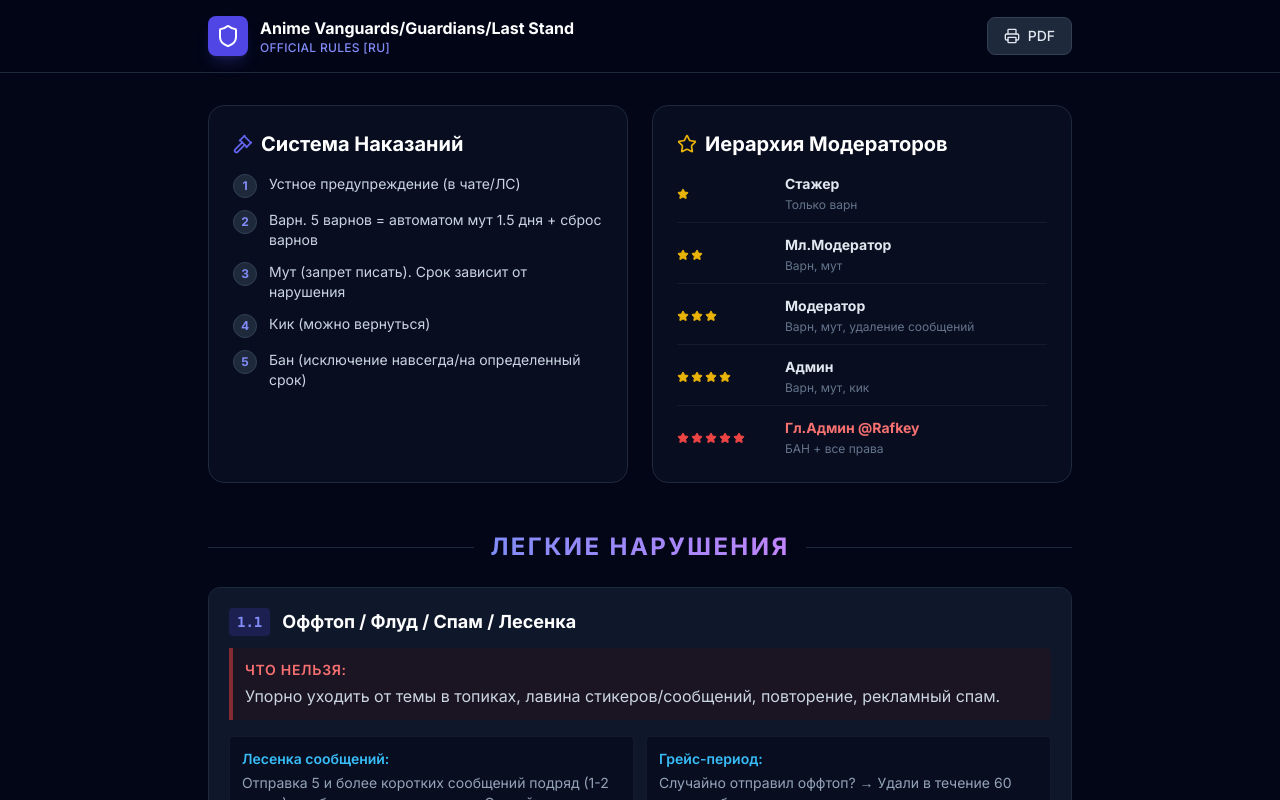
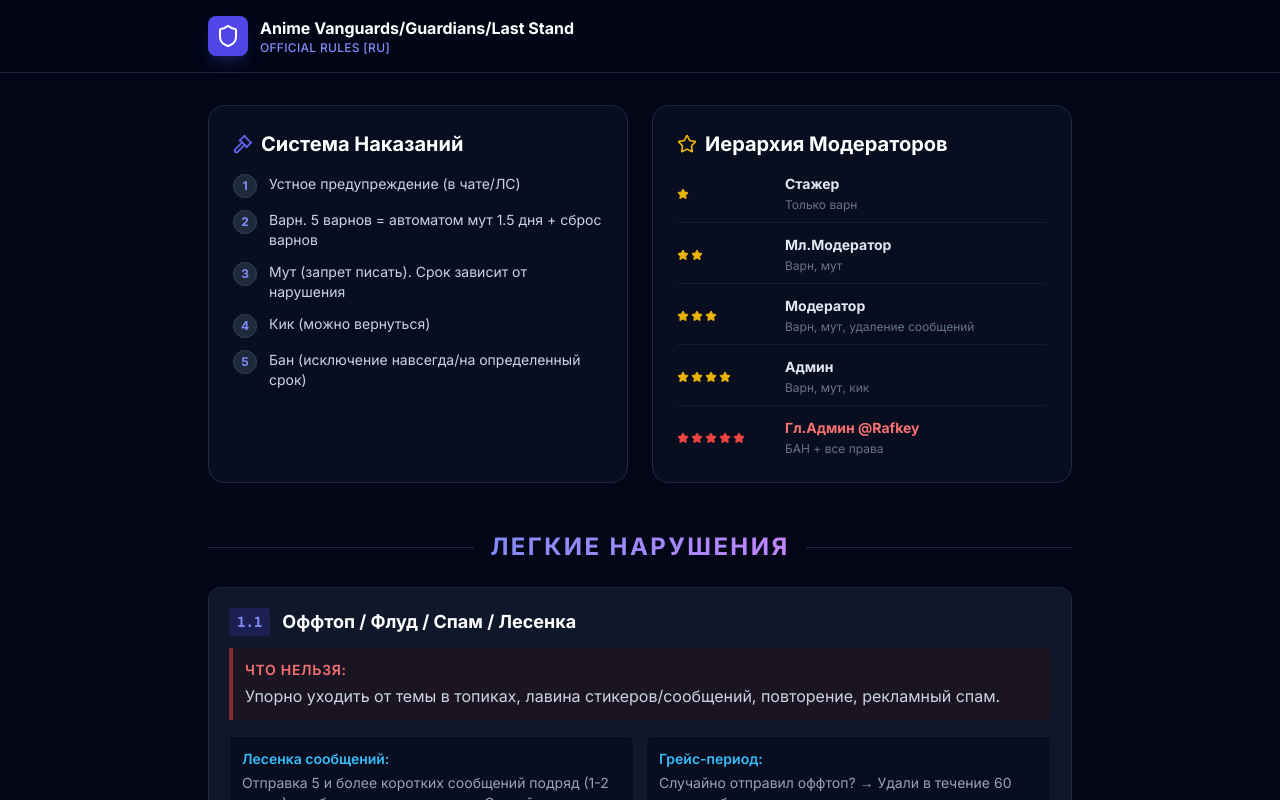
Before and after one commit to Rafkey-Group/Grouprules, a React (Vite) app: page / in a window 1280 px wide. Shown: the top 800 px of the page. Built offline with nearby package versions, Linux system fonts and the light colour scheme.

Commit message:
удалил лишнюю кнопку

```diff
--- a/components/Header.tsx
+++ b/components/Header.tsx
@@ -1,11 +1,7 @@
 import React from 'react';
-import { Shield, Printer, Download } from 'lucide-react';
+import { Shield } from 'lucide-react';
 
 const Header = () => {
-  const handlePrint = () => {
-    window.print();
-  };
-
   return (
     <header className="bg-slate-950/80 backdrop-blur-md border-b border-slate-800 sticky top-0 z-50 print:bg-slate-950">
       <div className="max-w-4xl mx-auto px-4 py-4 flex items-center justify-between">
@@ -22,15 +18,6 @@
             </p>
           </div>
         </div>
-
-        <button
-          onClick={handlePrint}
-          className="flex items-center gap-2 bg-slate-800 hover:bg-slate-700 text-slate-200 px-4 py-2 rounded-lg text-sm font-medium transition-all active:scale-95 border border-slate-700 hover:border-slate-600 no-print"
-          title="Сохранить как PDF / Распечатать"
-        >
-          <Printer className="w-4 h-4" />
-          <span className="hidden sm:inline">PDF</span>
-        </button>
       </div>
     </header>
   );
```
